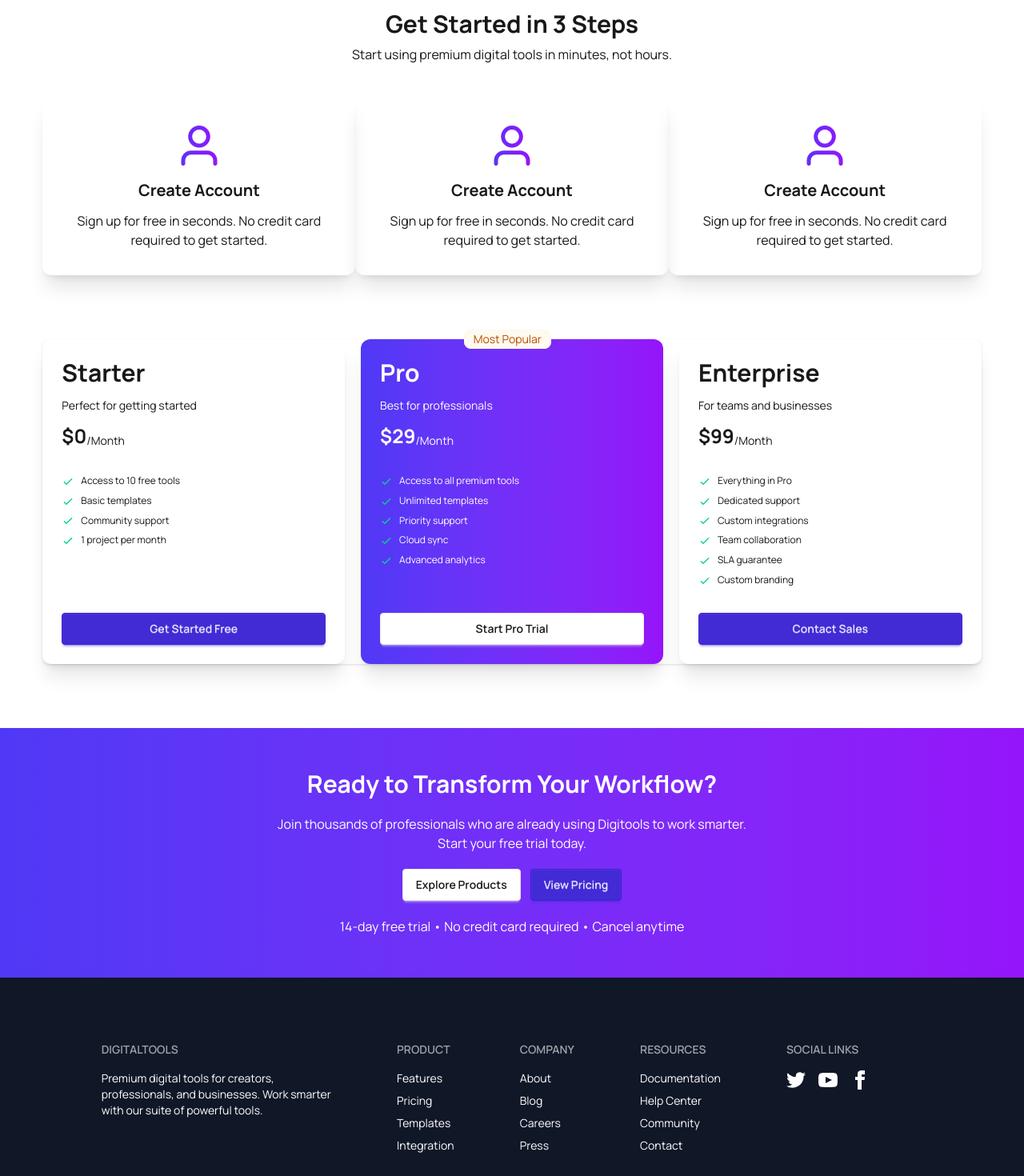
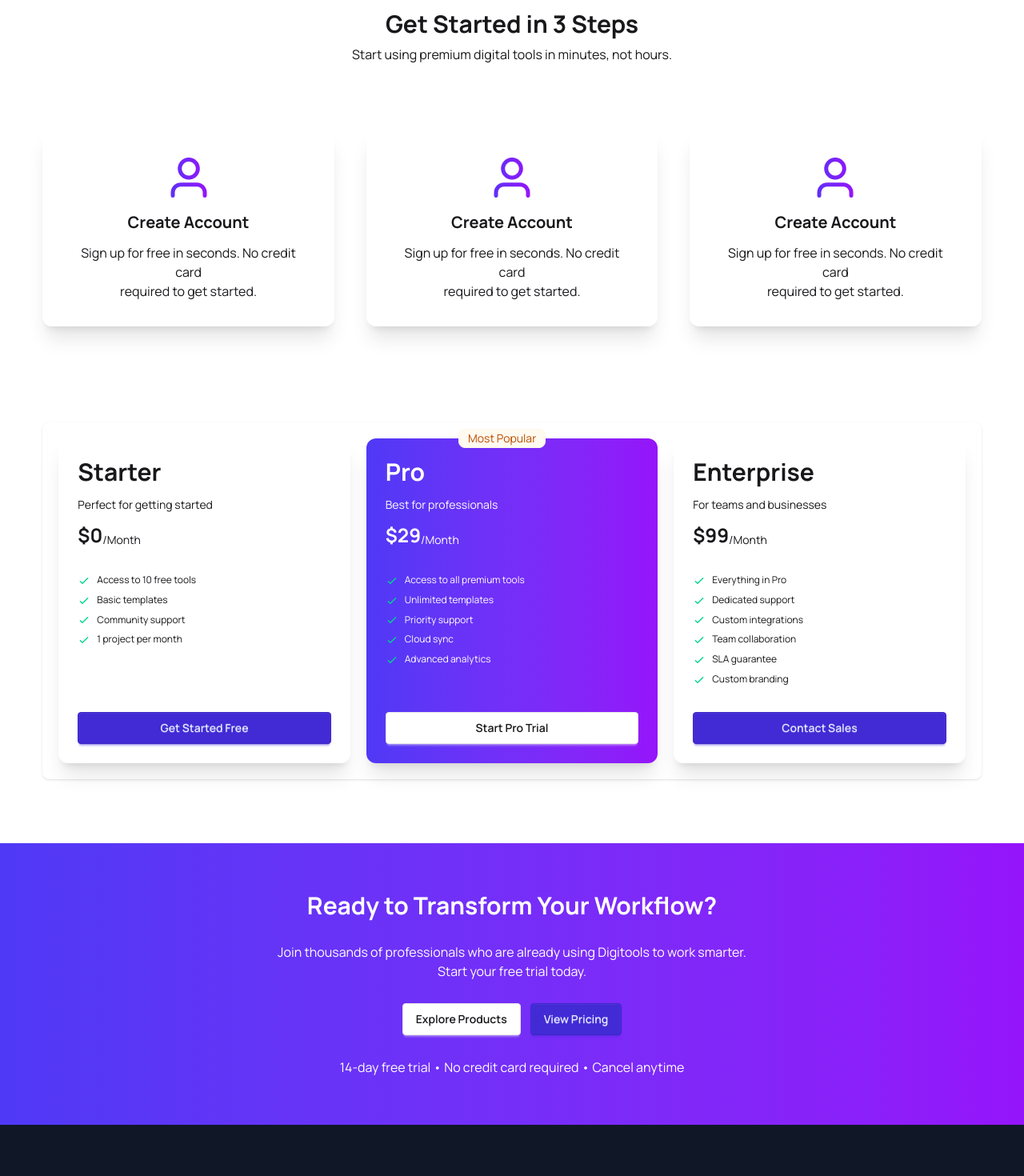
Before and after one commit to tawsifast/Assignment-6, a React (Vite) app: page / in a window 1280 px wide. Shown: the part 2660-4130 px from the top of the page at 80% size. Built offline with nearby package versions, Linux system fonts and the light colour scheme.

Commit message:
responsive done

```diff
--- a/src/components/Footer/Footer.jsx
+++ b/src/components/Footer/Footer.jsx
@@ -3,11 +3,11 @@ import React from 'react';
 const Footer = () => {
     return (
         <div>
-    <footer className="  bg-[#101727] text-white  p-20">
-    <div className='footer sm:footer-horizontal w-11/12 mx-auto'>
+    <footer className="bg-[#101727] text-white p-5 md:p-20">
+    <div className='footer grid grid-cols-2 w-11/12 mx-auto sm:grid-cols-5 '>
          <nav>
     <h6 className="footer-title">DigitalTools</h6>
-  <p>Premium digital tools for creators, <br /> professionals, and businesses. Work smarter <br /> with our suite of powerful tools.</p>
+  <p className=''>Premium digital tools for creators, <br /> professionals, and businesses. Work smarter <br /> with our suite of powerful tools.</p>
   </nav>
   <nav>
     <h6 className="footer-title">Product</h6>
--- a/src/components/GetStarted/GetStarted.jsx
+++ b/src/components/GetStarted/GetStarted.jsx
@@ -3,13 +3,13 @@ import getImg from '../../assets/user.png';
 
 const GetStarted = () => {
   return (
-    <div className="w-11/12 mx-auto mt-30">
+    <div className="w-11/12 mx-auto my-30">
         <div className="flex flex-col justify-center items-center mb-10">
         <h1 className="font-bold text-3xl mb-2">Get Started in 3 Steps</h1>
         <p>Start using premium digital tools in minutes, not hours.</p>
         </div>
 
-      <div className="grid grid-cols-1 md:grid-cols-3 ">
+      <div className="grid grid-cols-1 mx-auto md:grid-cols-3 gap-10 mt-20  ">
         <div className="flex flex-col justify-center items-center shadow-xl p-8 space-y-3 rounded-xl">
           <img src={getImg} alt="" />
           <h1 className="font-bold text-xl">Create Account</h1>
--- a/src/components/TransparentPricing/TransparentPricing.jsx
+++ b/src/components/TransparentPricing/TransparentPricing.jsx
@@ -4,7 +4,7 @@ import Card from "../ui/Card";
 const TransparentPricing = () => {
   return (
     <div >
-        <div className="w-11/12 mx-auto card bg-base-100 shadow-sm mt-20 grid grid-cols-3 gap-5 h-full mb-20">
+        <div className="w-11/12 mx-auto card bg-base-100 shadow-sm mt-20 grid grid-cols-1 md:grid-cols-3 gap-5 h-full mb-20 p-5">
   <div className="card-body h-full rounded-xl shadow-xl">
 
     <div className="flex flex-col justify-between space-y-3">
--- a/src/components/Workflow/WorkFlow.jsx
+++ b/src/components/Workflow/WorkFlow.jsx
@@ -3,8 +3,8 @@ import React from "react";
 const WorkFlow = () => {
   return (
     <div>
-      <div className="flex flex-col justify-center items-center space-y-5 bg-linear-to-r from-[#4F39F6] to-[#9514FA] p-13 text-white">
-        <h1 className="font-bold text-3xl">Ready to Transform Your Workflow?</h1>
+      <div className="flex flex-col justify-center items-center space-y-7 bg-linear-to-r from-[#4F39F6] to-[#9514FA] p-15 text-white">
+        <h1 className="font-bold text-2xl text-center md:text-3xl">Ready to Transform Your Workflow?</h1>
         <p className="text-center">
           Join thousands of professionals who are already using Digitools to
           work smarter. <br /> Start your free trial today.
@@ -13,7 +13,7 @@ const WorkFlow = () => {
         <button class="btn bg-white">Explore Products</button>
           <button className="btn btn-primary">View Pricing</button>
         </div>
-        <p>14-day free trial • No credit card required • Cancel anytime</p>
+        <p className="text-center">14-day free trial • No credit card required • Cancel anytime</p>
       </div>
     </div>
   );
```
